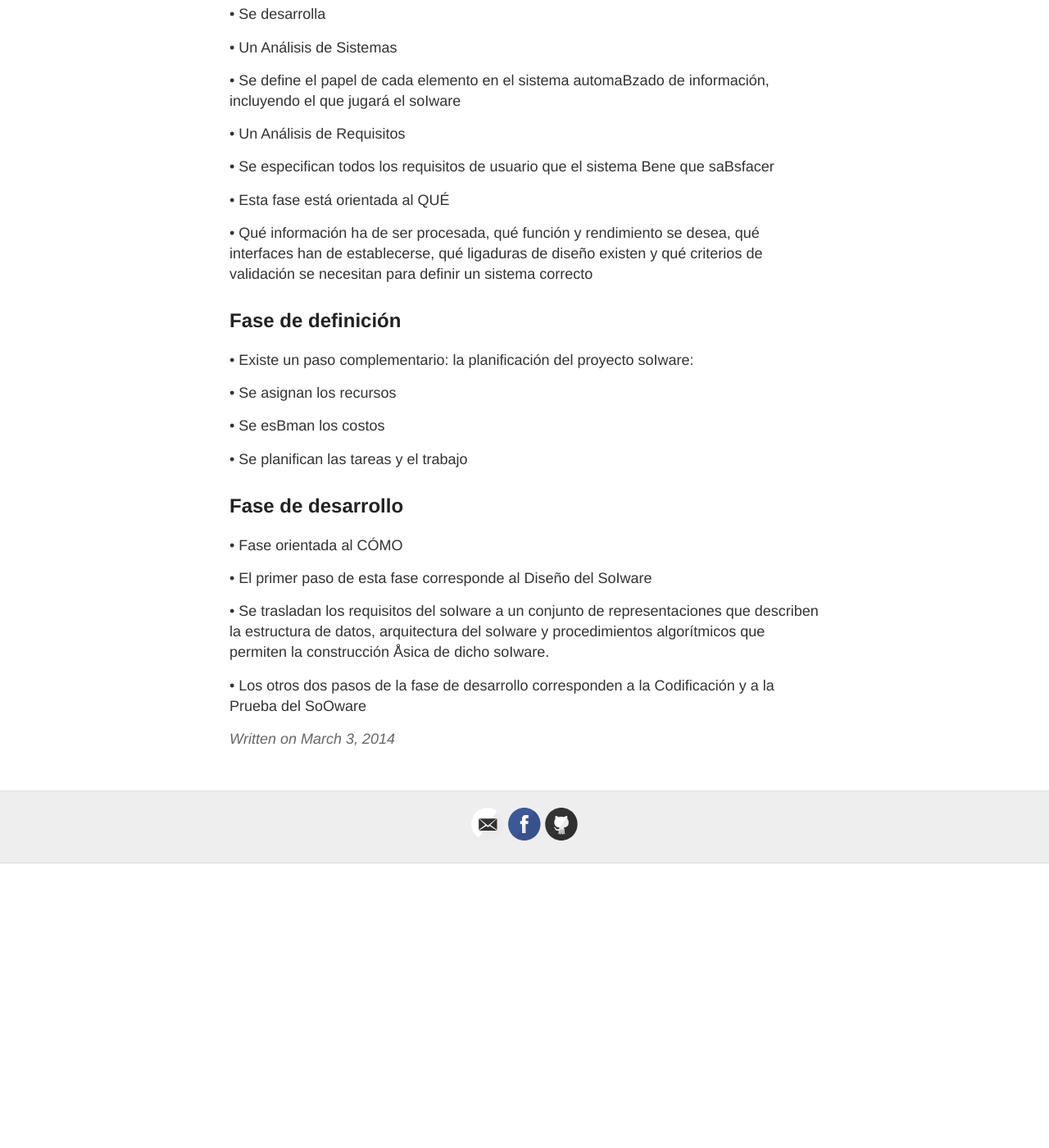
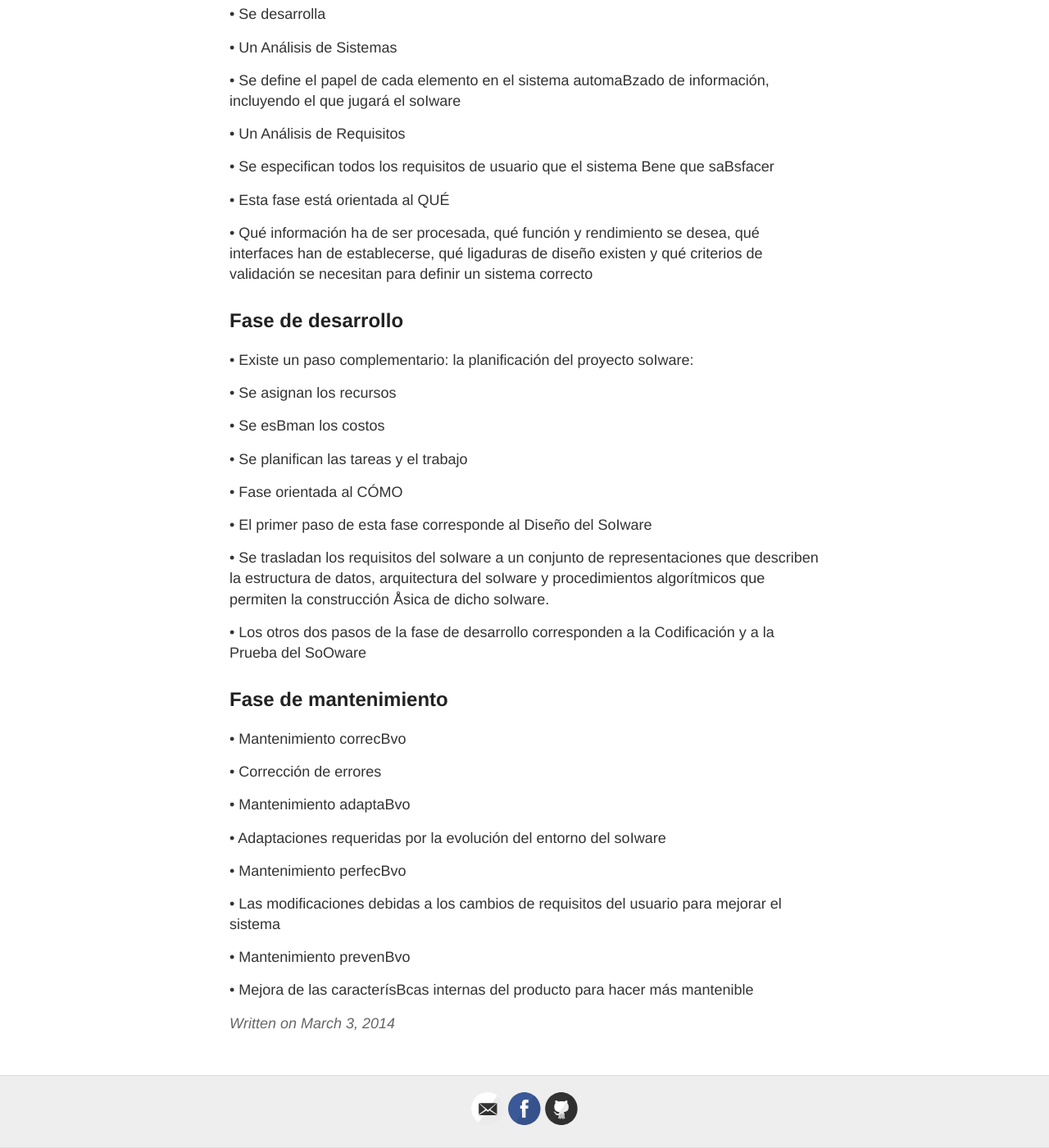
Before and after one commit to andrescharro22/Carlos-F007.github.io, a Jekyll site: the page built from _posts/2014-3-3-Hello-World - copia (5).md, in a window 1280 px wide and 1400 px high, scrolled down 1501 px. Shown: the whole window at 82% size. Built offline with Jekyll 4.4.1, drawn with Linux system fonts in a browser that asks for light colours; before the commit the page ends 2554 px from its top, so only the background shows below that.

Commit message:
Update 2014-3-3-Hello-World - copia (5).md

```diff
--- a/_posts/2014-3-3-Hello-World - copia (5).md
+++ b/_posts/2014-3-3-Hello-World - copia (5).md
@@ -97,7 +97,7 @@ existen y qué criterios de validación se necesitan para definir un
 sistema correcto
 
 
-Fase de definición
+Fase de desarrollo
 --
 
 • Existe un paso complementario: la planificación del proyecto
@@ -124,3 +121,25 @@ construcción Åsica de dicho soIware.
 
 • Los otros dos pasos de la fase de desarrollo corresponden a la
 Codificación y a la Prueba del SoOware
+
+
+Fase de mantenimiento
+--
+
+• Mantenimiento correcBvo
+
+• Corrección de errores
+
+• Mantenimiento adaptaBvo
+
+• Adaptaciones requeridas por la evolución del entorno del soIware
+
+• Mantenimiento perfecBvo
+
+• Las modificaciones debidas a los cambios de requisitos del usuario
+para mejorar el sistema
+
+• Mantenimiento prevenBvo
+
+• Mejora de las caracterísBcas internas del producto para hacer más
+mantenible
```
Also changed, not shown: other parts of _posts/2014-3-3-Hello-World - copia (5).md (+0 -3 lines).
